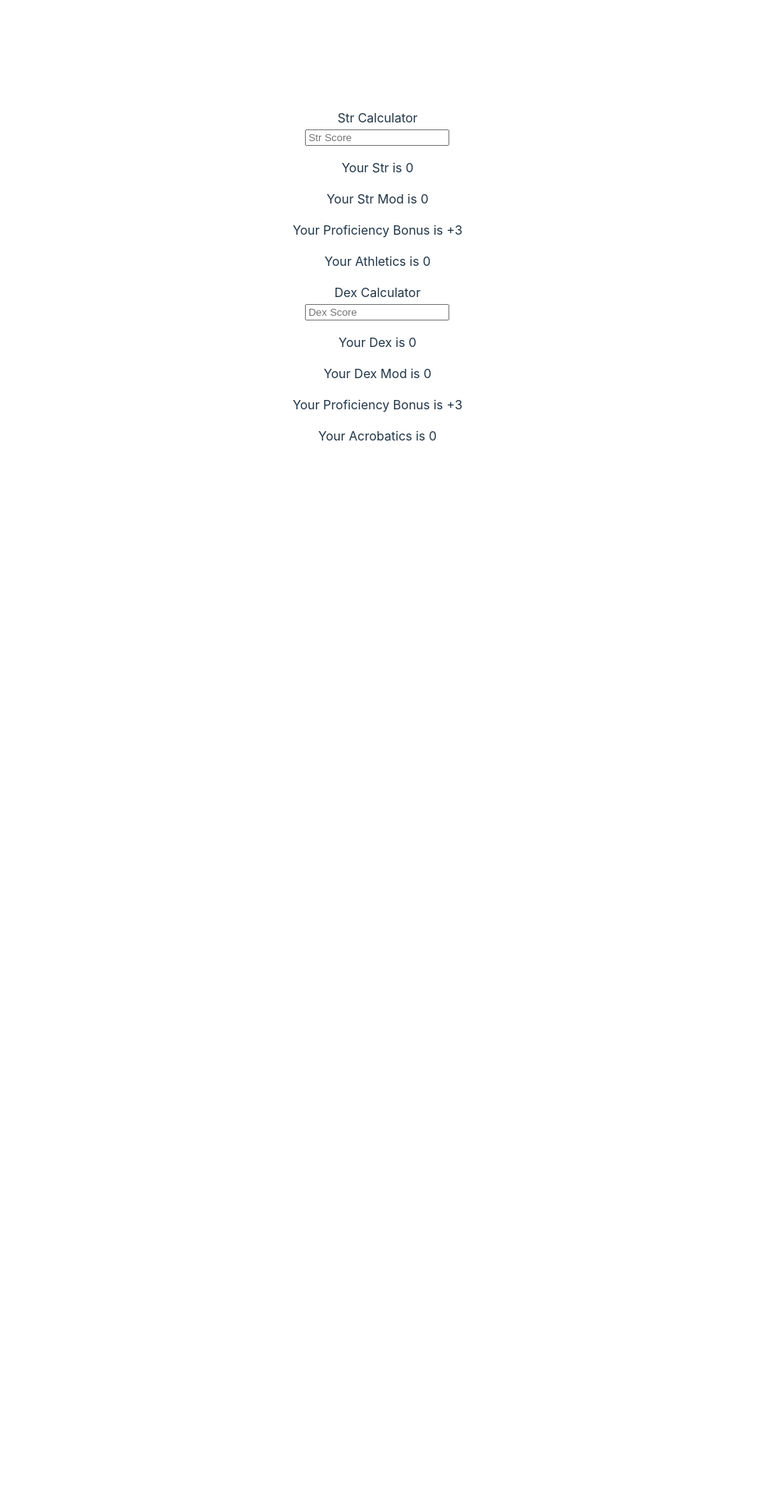
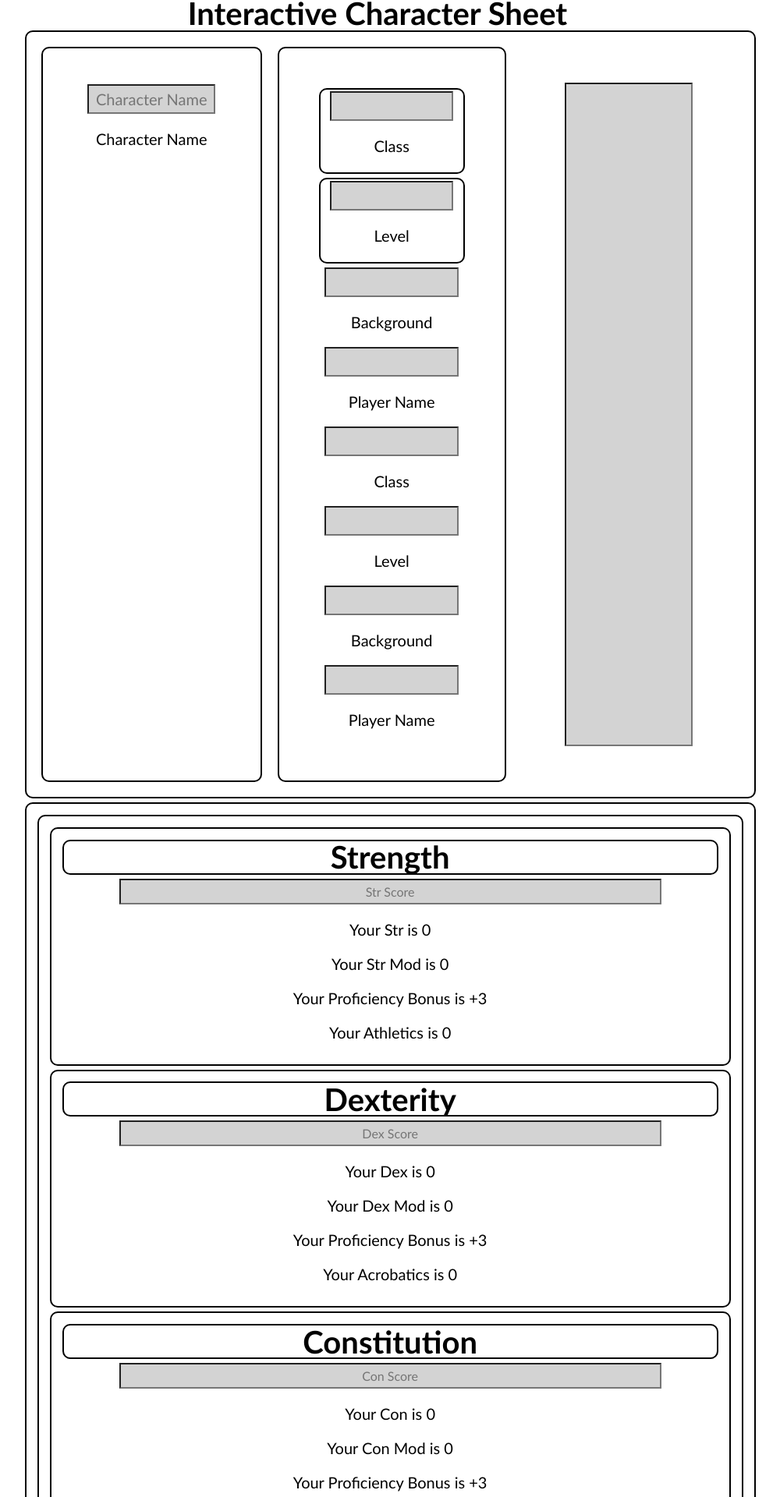
Before and after one commit to NovariaL/dnd_charsheet, a Svelte app: page / in a window 1280 px wide. Shown: the part 37-1957 px from the top of the page at 78% size, without its empty margins (156-1156 px from the left). Before the commit the page ends 800 px from the top, so only its background shows below. Built offline with nearby package versions, Linux system fonts and the light colour scheme.

Commit message:
Changed shit

```diff
--- a/index.html
+++ b/index.html
@@ -2,9 +2,8 @@
 <html lang="en">
   <head>
     <meta charset="UTF-8" />
-    <link rel="icon" type="image/svg+xml" href="/vite.svg" />
     <meta name="viewport" content="width=device-width, initial-scale=1.0" />
-    <title>Nova's Bestest Stuff</title>
+    <title>Interactive Character Sheet</title>
   </head>
   <body>
     <div id="app"></div>
--- a/src/App.svelte
+++ b/src/App.svelte
@@ -1,56 +1,232 @@
 <script>
   const AbilityScoretoModifier = (score) => {
-		let Score = parseInt(score)
-		if (Score<1){0}
-		else if (Score<=1){return -5}
-		else if (Score<=3){return -4}
-		else if (Score<=5){return -3}
-		else if (Score<=7){return -2}
-		else if (Score<=9){return -1}
-		else if (Score<=11){return 0}
-		else if (Score<=13){return 1}
-		else if (Score<=15){return 2}
-		else if (Score<=17){return 3}
-		else if (Score<=19){return 4}
-		else if (Score<=21){return 5}
-		else if (Score<=23){return 6}
-		else if (Score<=25){return 7}
-		else if (Score<=27){return 8}
-		else if (Score<=29){return 9}
-		else if (Score<=30){return 10}
-		else if (Score>30){return 0}
+    let result = Math.ceil((parseInt(score) - 11) / 2);
+    if (result === -0) {
+      result = 0;
     }
-	let StrScore=''
-	let DexScore=''
-	let ConScore=''
-	let IntScore=''
-	let WisScore=''
-	let ChaScore=''
-	$: StrMod = AbilityScoretoModifier(StrScore)
-	$: DexMod = AbilityScoretoModifier(DexScore)
-	$: ConMod = AbilityScoretoModifier(ConScore)
-	$: IntMod = AbilityScoretoModifier(IntScore)
-	$: WisMod = AbilityScoretoModifier(WisScore)
-	$: ChaMod = AbilityScoretoModifier(ChaScore)
-	let ProfBonus=3
-	$: Athletics=ProfBonus+StrMod
-	$: Acrobatics=ProfBonus+DexMod
-	$: Arcana=ProfBonus+IntMod
+    return result;
+  };
+  let CharacterName = "";
+  let CharacterLevel = "";
+  let StrScore = "";
+  let DexScore = "";
+  let ConScore = "";
+  let IntScore = "";
+  let WisScore = "";
+  let ChaScore = "";
+  $: StrMod = AbilityScoretoModifier(StrScore);
+  $: DexMod = AbilityScoretoModifier(DexScore);
+  $: ConMod = AbilityScoretoModifier(ConScore);
+  $: IntMod = AbilityScoretoModifier(IntScore);
+  $: WisMod = AbilityScoretoModifier(WisScore);
+  $: ChaMod = AbilityScoretoModifier(ChaScore);
+  let ProfBonus = 3;
+  $: Athletics = ProfBonus + StrMod;
+  $: Acrobatics = ProfBonus + DexMod;
+  $: ConSave = ProfBonus + ConMod;
+  $: Arcana = ProfBonus + IntMod;
+  $: Insight = ProfBonus + WisMod;
+  $: Performance = ProfBonus + ChaMod;
+</script>
 
-</script>
+<head>
+  <style>
+    .flex-container {
+      display: flex;
+      background-color: white;
+    }
+    .flex-containerCentered {
+      display: flex;
+      background-color: white;
+      justify-content: space-evenly;
+    }
+    .flex-container > div {
+      background-color: #fff;
+      margin: 10px;
+      padding: 5%;
+      font-size: 20px;
+    }
+    .border {
+      border: 2px solid black;
+      padding: 1%;
+      margin: 5px;
+      border-radius: 10px;
+    }
+    .sizeFull {
+      height: 100%;
+      width: 100%;
+    }
+    .Title {
+      margin: 10px;
+    }
+    div {
+      color: black;
+      font-family: Calibri;
+    }
+    input {
+      background-color: lightgrey;
+      text-align: center;
+      color: black;
+      font-family: Calibri;
+      font-size: 1em;
+      width: 80%;
+      margin: 0 5px;
+      padding: 5px;
+    }
+    head {
+      height: 100%;
+      width: 100%;
+    }
+    body {
+      background-color: white;
+      margin: 0px;
+      height: 100%;
+      width: 100%;
+    }
+    p {
+      font-size: 20px;
+    }
+    header {
+      font-size: 40px;
+      font-weight: bold;
+    }
+  </style>
+</head>
+<body>
+  <div class="sizeFull">
+    {@html "<!--Main-->"}
+    <header class="Title">Interactive Character Sheet</header>
+    <div class="border sizeFull flex-container">
+      {@html "<!--Title Bar-->"}
+      <style>
+      </style>
+
+      <div class="border">
+        {@html "<!--Character Name-->"}
+        <input placeholder="Character Name" bind:value={CharacterName} />
+        <p>Character Name</p>
+      </div>
+      <div class="border">
+        {@html "<!--Character Info & Player Name-->"}
         <div>
-	<header>Str Calculator</header>
-	<input placeholder='Str Score' bind:value={StrScore}/>
-	<p>Your Str is {StrScore ? parseInt(StrScore) : 0}</p>
-	<p>Your Str Mod is {StrMod > 0 ? '+' : ''}{StrMod ? StrMod : 0}</p>
-	<p>Your Proficiency Bonus is +{ProfBonus}</p>
-	<p>Your Athletics is {Athletics > 0 ? '+' : ''}{Athletics ? Athletics : 0}</p>
+          <div class="border">
+            <input />
+            <p>Class</p>
+          </div>
+          <div class="border">
+            <input />
+            <p>Level</p>
           </div>
           <div>
-	<header>Dex Calculator</header>
-	<input placeholder='Dex Score' bind:value={DexScore}/>
+            <input />
+            <p>Background</p>
+          </div>
+          <div>
+            <input />
+            <p>Player Name</p>
+          </div>
+        </div>
+        <div>
+          <div>
+            <input />
+            <p>Class</p>
+          </div>
+          <div>
+            <input />
+            <p>Level</p>
+          </div>
+          <div>
+            <input />
+            <p>Background</p>
+          </div>
+          <div>
+            <input />
+            <p>Player Name</p>
+          </div>
+        </div>
+      </div>
+      <div class=" flex-containerCentered">
+        <input />
+        <p />
+      </div>
+    </div>
+
+    <div class="border sizeFull">
+      {@html "<!--Body-->"}
+      <div class="border">
+        {@html "<!--Ability Score Calculators-->"}
+
+        <div class="border">
+          {@html "<!--Strength Score Calculator-->"}
+          <header class="border">Strength</header>
+          <input placeholder="Str Score" bind:value={StrScore} />
+          <p>Your Str is {StrScore ? parseInt(StrScore) : 0}</p>
+          <p>Your Str Mod is {StrMod > 0 ? "+" : ""}{StrMod ? StrMod : 0}</p>
+          <p>Your Proficiency Bonus is +{ProfBonus}</p>
+          <p>
+            Your Athletics is {Athletics > 0 ? "+" : ""}{Athletics
+              ? Athletics
+              : 0}
+          </p>
+        </div>
+        <div class="border">
+          {@html "<!--Dexterity Score Calculator-->"}
+          <header class="border">Dexterity</header>
+          <input placeholder="Dex Score" bind:value={DexScore} />
           <p>Your Dex is {DexScore ? parseInt(DexScore) : 0}</p>
-	<p>Your Dex Mod is {DexMod > 0 ? '+' : ''}{DexMod ? DexMod : 0}</p>
+          <p>Your Dex Mod is {DexMod > 0 ? "+" : ""}{DexMod ? DexMod : 0}</p>
           <p>Your Proficiency Bonus is +{ProfBonus}</p>
-	<p>Your Acrobatics is {Acrobatics > 0 ? '+' : ''}{Acrobatics ? Acrobatics : 0}</p>
+          <p>
+            Your Acrobatics is {Acrobatics > 0 ? "+" : ""}{Acrobatics
+              ? Acrobatics
+              : 0}
+          </p>
         </div>
+        <div class="border">
+          {@html "<!--Constitution Score Calculator-->"}
+          <header class="border">Constitution</header>
+          <input placeholder="Con Score" bind:value={ConScore} />
+          <p>Your Con is {ConScore ? parseInt(ConScore) : 0}</p>
+          <p>Your Con Mod is {ConMod > 0 ? "+" : ""}{ConMod ? DexMod : 0}</p>
+          <p>Your Proficiency Bonus is +{ProfBonus}</p>
+          <p>
+            Your Con Save is {ConSave > 0 ? "+" : ""}{ConSave ? ConSave : 0}
+          </p>
+        </div>
+        <div class="border">
+          {@html "<!--Intelligence Score Calculator-->"}
+          <header class="border">Intelligence</header>
+          <input placeholder="Int Score" bind:value={IntScore} />
+          <p>Your Int is {IntScore ? parseInt(IntScore) : 0}</p>
+          <p>Your Int Mod is {IntMod > 0 ? "+" : ""}{IntMod ? IntMod : 0}</p>
+          <p>Your Proficiency Bonus is +{ProfBonus}</p>
+          <p>Your Arcana is {Arcana > 0 ? "+" : ""}{Arcana ? Arcana : 0}</p>
+        </div>
+        <div class="border">
+          {@html "<!--Wisdom Score Calculator-->"}
+          <header class="border">Wisdom</header>
+          <input placeholder="Wis Score" bind:value={WisScore} />
+          <p>Your Wis is {WisScore ? parseInt(WisScore) : 0}</p>
+          <p>Your Wis Mod is {WisMod > 0 ? "+" : ""}{WisMod ? WisMod : 0}</p>
+          <p>Your Proficiency Bonus is +{ProfBonus}</p>
+          <p>Your Insight is {Insight > 0 ? "+" : ""}{Insight ? Insight : 0}</p>
+        </div>
+        <div class="border">
+          {@html "<!--Charisma Score Calculator-->"}
+          <header class="border">Charisma</header>
+          <input placeholder="Cha Score" bind:value={ChaScore} />
+          <p>Your Cha is {ChaScore ? parseInt(IntScore) : 0}</p>
+          <p>Your Cha Mod is {ChaMod > 0 ? "+" : ""}{ChaMod ? ChaMod : 0}</p>
+          <p>Your Proficiency Bonus is +{ProfBonus}</p>
+          <p>
+            Your Performance is {Performance > 0 ? "+" : ""}{Performance
+              ? Performance
+              : 0}
+          </p>
+        </div>
+      </div>
+    </div>
+  </div>
+  <style>
+  </style>
+</body>
```
Also changed, not shown: src/AbilityScore.svelte (added, +31 -0 lines). Lines whose indentation alone changed are shown as unchanged.
